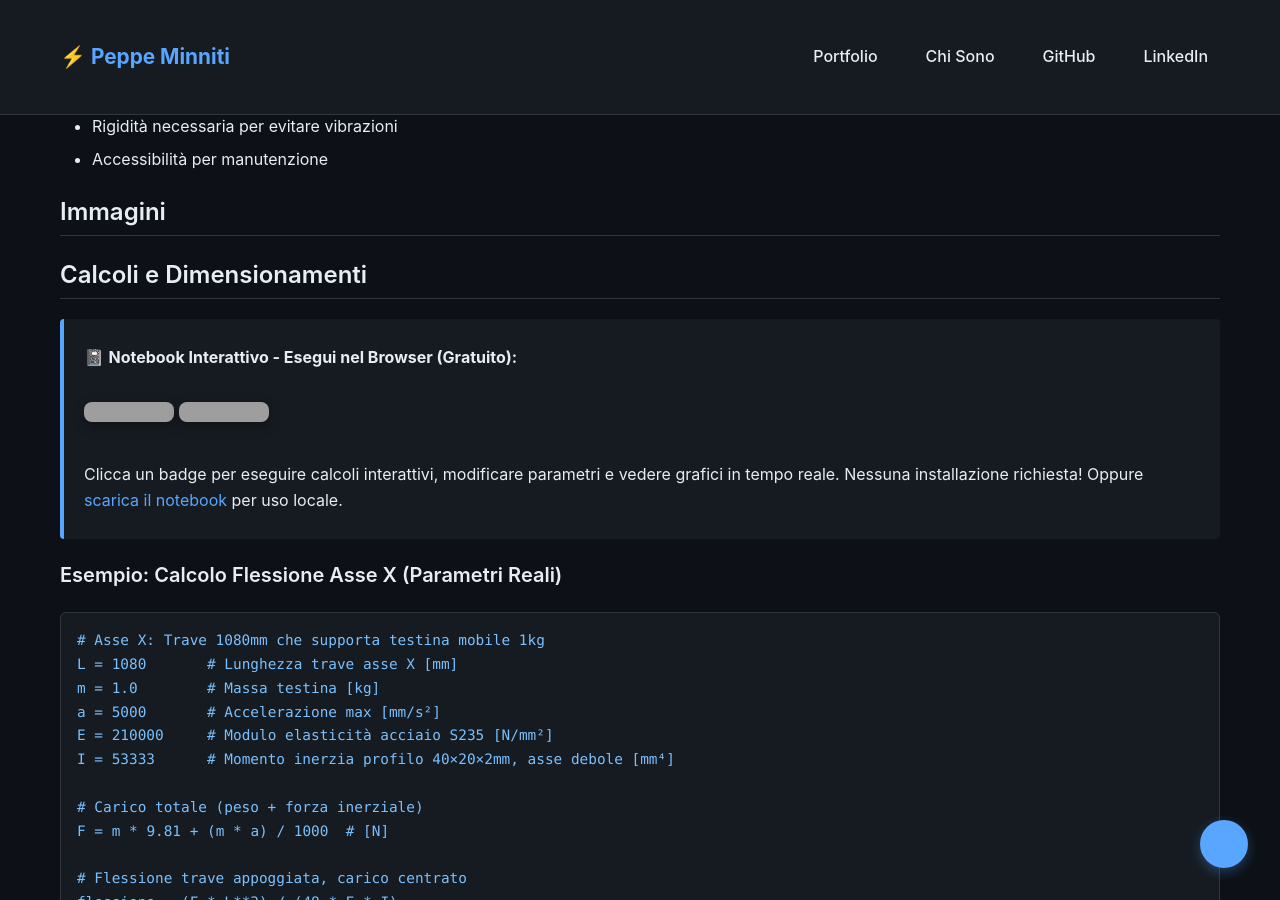
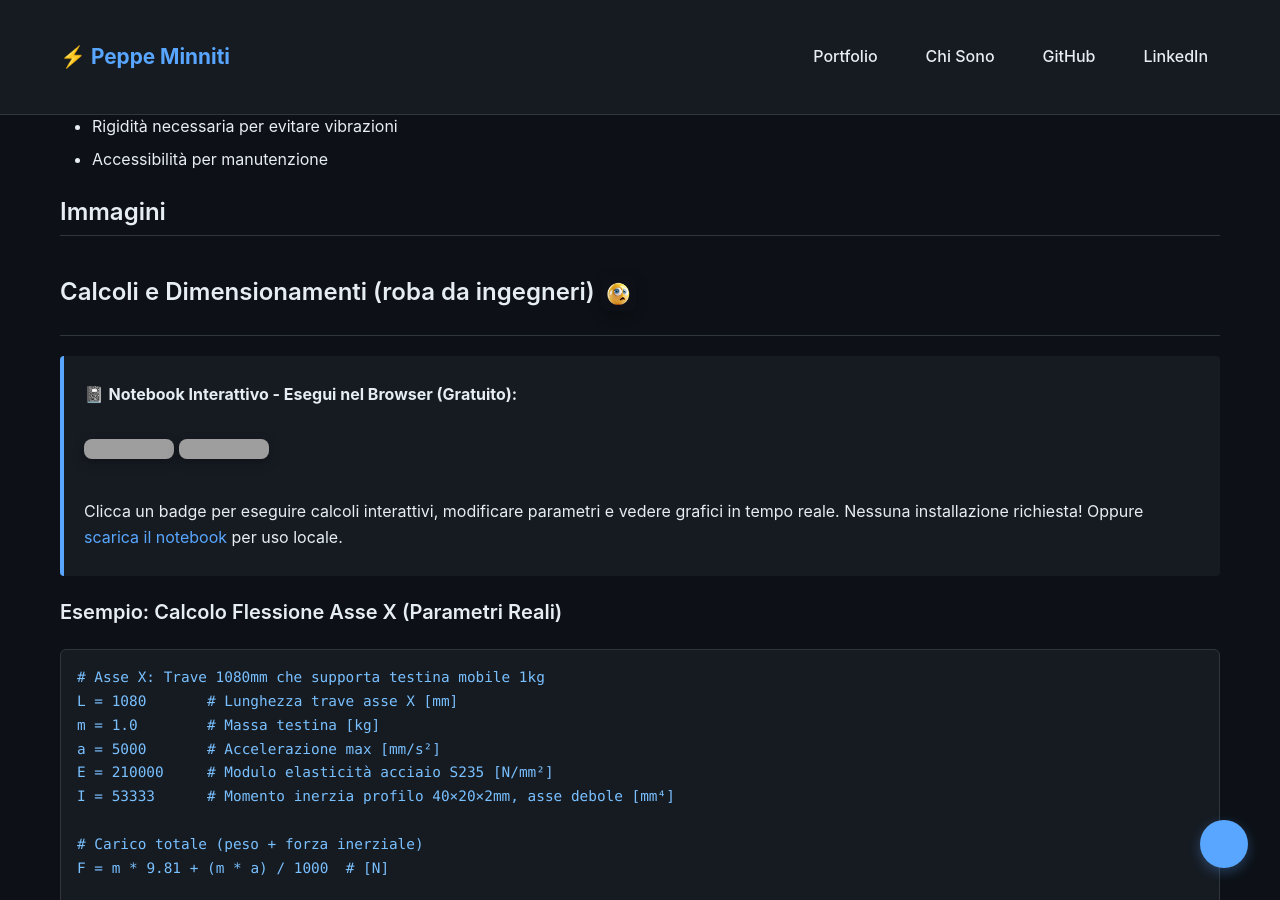
Before and after one commit to PeppeMinniti/Blog, a Jekyll site: the page built from stampante-3d/fasi-realizzazione/1-progettazione/studio-dimensionamento-struttura.md, in a window 1280 px wide and 900 px high, scrolled down 398 px. Built offline with Jekyll 4.4.1, drawn with Linux system fonts in a browser that asks for light colours; grey boxes are pictures that could not be loaded.

Commit message:
roba da ingegneri

```diff
--- a/stampante-3d/fasi-realizzazione/1-progettazione/studio-dimensionamento-struttura.md
+++ b/stampante-3d/fasi-realizzazione/1-progettazione/studio-dimensionamento-struttura.md
@@ -21,7 +21,7 @@
 <!-- Esempio: -->
 <!-- ![Schema struttura](../../media/struttura-schema.jpg) -->
 
-## Calcoli e Dimensionamenti
+## Calcoli e Dimensionamenti (roba da ingegneri) <img src="../../../assets/images/dizzy-emoji.png" alt="dizzy emoji" width="35" style="vertical-align: middle;">
 
 > 📓 **Notebook Interattivo - Esegui nel Browser (Gratuito):**
 >
```
Also changed, not shown: assets/images/dizzy-emoji.png (added).
